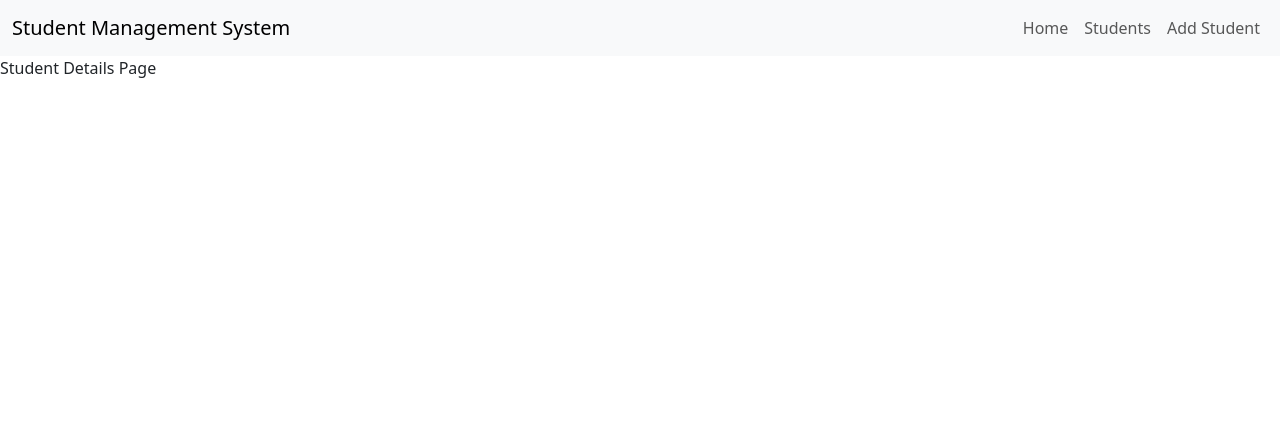
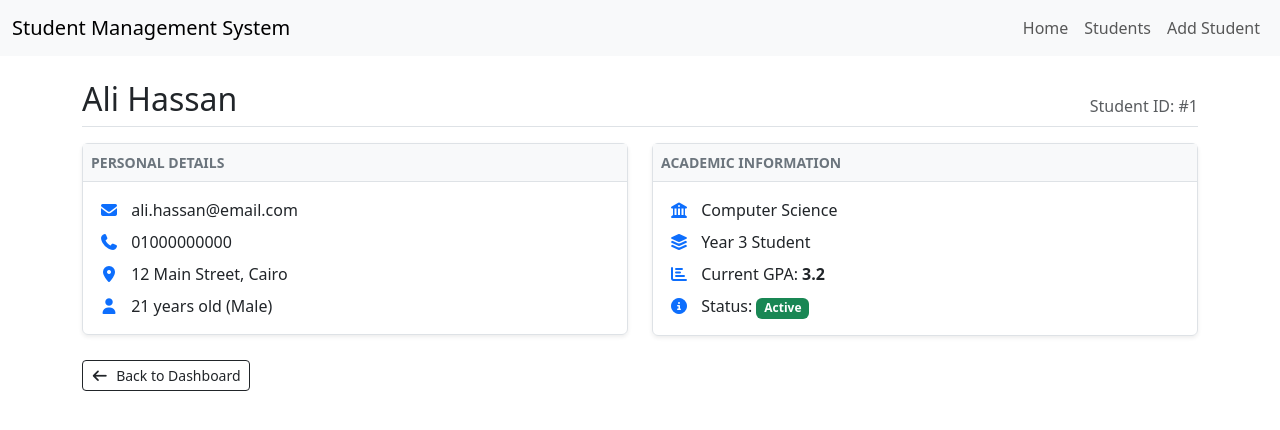
Before and after one commit to oniaz/ITI-Angular-Student-Management-System, an Angular app: page /student/1 in a window 1280 px wide. Shown: the top 430 px of the page. Built offline with nearby package versions, Linux system fonts and the light colour scheme.

Commit message:
feat: Student Details Page
When the user clicks 'View' in the table, the application should navigate to /student/:id and display full student information using the route parameter

```diff
--- a/src/app/components/student-table/student-table.component.html
+++ b/src/app/components/student-table/student-table.component.html
@@ -6,17 +6,18 @@
                 <th>First Name</th>
                 <th>Last Name</th>
                 <th>Age</th>
-                <th>Gender</th>
+                <!-- <th>Gender</th>
                 <th>Email</th>
                 <th>Phone</th>
                 <th>Address</th>
                 <th>City</th>
-                <th>Country</th>
+                <th>Country</th> -->
                 <th>Department</th>
-                <th>Level</th>
+                <!-- <th>Level</th> -->
                 <th>GPA</th>
-                <th>Enrollment Date</th>
-                <th>Is Active</th>
+                <!-- <th>Enrollment Date</th> -->
+                <!-- <th>Is Active</th> -->
+                <th>Actions</th>
             </tr>
         </thead>
         <tbody>
@@ -25,17 +26,22 @@
                 <td>{{ student.firstName }}</td>
                 <td>{{ student.lastName }}</td>
                 <td>{{ student.age }}</td>
-                <td>{{ student.gender }}</td>
+                <!-- <td>{{ student.gender }}</td>
                 <td>{{ student.email }}</td>
                 <td>{{ student.phone }}</td>
                 <td>{{ student.address }}</td>
                 <td>{{ student.city }}</td>
-                <td>{{ student.country }}</td>
+                <td>{{ student.country }}</td> -->
                 <td>{{ student.department }}</td>
-                <td>{{ student.level }}</td>
+                <!-- <td>{{ student.level }}</td> -->
                 <td>{{ student.GPA }}</td>
-                <td>{{ student.enrollmentDate }}</td>
-                <td>{{ student.isActive }}</td>
+                <!-- <td>{{ student.enrollmentDate }}</td> -->
+                <!-- <td>{{ student.isActive }}</td> -->
+                <td>
+                    <a [routerLink]="['/student', student.id]" class="btn btn-sm btn-info">
+                        <i class="fas fa-eye"></i> View
+                    </a>
+                </td>
             </tr>
         </tbody>
     </table>
--- a/src/app/pages/add-student/add-student.component.ts
+++ b/src/app/pages/add-student/add-student.component.ts
@@ -32,7 +32,7 @@ export class AddStudentComponent {
 
   addStudent() {
     const updated = [...this.studentsService['studentsData'].value, this.newStudent];
-    this.studentsService.updateData(updated);
+    this.studentsService.addStudent(updated);
   }
 
 }
--- a/src/app/pages/student-details/student-details.component.html
+++ b/src/app/pages/student-details/student-details.component.html
@@ -1 +1,55 @@
-<p>Student Details Page</p>
+<!-- <p>Student Details Page</p> -->
+
+<div class="container mt-4" *ngIf="student; else notFound">
+  <div class="d-flex justify-content-between align-items-end mb-3 border-bottom pb-2">
+    <h2 class="mb-0">{{ student.firstName }} {{ student.lastName }}</h2>
+    <span class="text-muted">Student ID: #{{ student.id }}</span>
+  </div>
+
+  <div class="row g-4">
+    <div class="col-md-6">
+      <div class="border rounded shadow-sm">
+        <div class="bg-light p-2 border-bottom fw-bold text-secondary small">
+          PERSONAL DETAILS
+        </div>
+        <div class="p-3">
+          <div class="mb-2"><i class="fas fa-envelope text-primary me-2"></i> {{ student.email }}</div>
+          <div class="mb-2"><i class="fas fa-phone text-primary me-2"></i> {{ student.phone }}</div>
+          <div class="mb-2"><i class="fas fa-map-marker-alt text-primary me-2"></i> {{ student.address }}, {{ student.city }}</div>
+          <div><i class="fas fa-user text-primary me-2"></i> {{ student.age }} years old ({{ student.gender }})</div>
+        </div>
+      </div>
+    </div>
+
+    <div class="col-md-6">
+      <div class="border rounded shadow-sm">
+        <div class="bg-light p-2 border-bottom fw-bold text-secondary small">
+          ACADEMIC INFORMATION
+        </div>
+        <div class="p-3">
+          <div class="mb-2"><i class="fas fa-university text-primary me-2"></i> {{ student.department }}</div>
+          <div class="mb-2"><i class="fas fa-layer-group text-primary me-2"></i> Year {{ student.level }} Student</div>
+          <div class="mb-2"><i class="fas fa-chart-bar text-primary me-2"></i> Current GPA: <strong>{{ student.GPA }}</strong></div>
+          <div>
+            <i class="fas fa-info-circle text-primary me-2"></i> Status:
+            <span class="badge" [ngClass]="student.isActive ? 'bg-success' : 'bg-danger'">
+              {{ student.isActive ? 'Active' : 'Inactive' }}
+            </span>
+          </div>
+        </div>
+      </div>
+    </div>
+  </div>
+
+  <div class="mt-4">
+    <button routerLink="/students" class="btn btn-outline-dark btn-sm">
+      <i class="fas fa-arrow-left me-1"></i> Back to Dashboard
+    </button>
+  </div>
+</div>
+
+<ng-template #notFound>
+  <div class="alert alert-warning mt-5 border-2">
+    <i class="fas fa-search me-2"></i> We couldn't find a record for that ID.
+  </div>
+</ng-template>
--- a/src/app/pages/student-details/student-details.component.ts
+++ b/src/app/pages/student-details/student-details.component.ts
@@ -1,4 +1,7 @@
-import { Component } from '@angular/core';
+import { Component, OnInit } from '@angular/core';
+import { ActivatedRoute } from '@angular/router';
+import { StudentsService } from '../../services/students.service';
+import { Student } from '../../models/student';
 
 @Component({
   selector: 'app-student-details',
@@ -6,5 +9,18 @@ import { Component } from '@angular/core';
   styleUrls: ['./student-details.component.css']
 })
 export class StudentDetailsComponent {
+  student: Student | undefined;
 
+  constructor(
+    private route: ActivatedRoute,
+    private studentsService: StudentsService
+  ) { }
+
+  ngOnInit(): void {
+    // 1. Get the ID from the URL params
+    const id = Number(this.route.snapshot.paramMap.get('id'));
+
+    // 2. Fetch that specific student from the service
+    this.student = this.studentsService.getStudentById(id);
+  }
 }
--- a/src/app/services/students.service.ts
+++ b/src/app/services/students.service.ts
@@ -32,8 +32,13 @@ export class StudentsService {
 
   constructor() { }
 
-    updateData(newData: Student[]) {
+  addStudent(newData: Student[]) {
     this.studentsData.next(newData);
     console.log("studentsData updated:", this.studentsData.value);
   }
+
+  getStudentById(id: number): Student | undefined {
+    // We look into the current value of the BehaviorSubject
+    return this.studentsData.value.find(s => s.id === id);
+  }
 }
```
